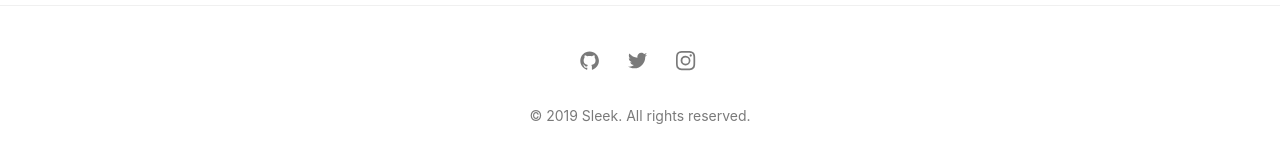
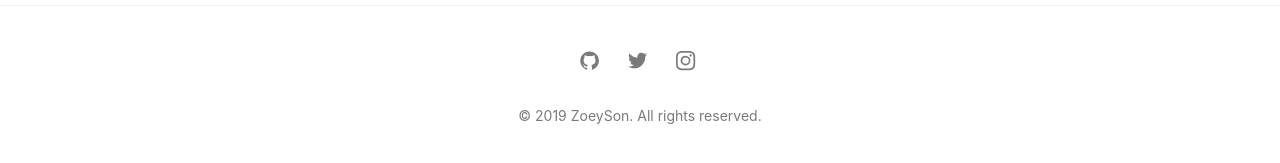
Before and after one commit to zoeyson/zoeyson.github.io, a Jekyll site: the page built from about.md, in a window 1280 px wide. Shown: the part 729-892 px from the top of the page. Built offline with Jekyll 4.4.1, drawn with Linux system fonts in a browser that asks for light colours; part of the change alters nothing that is shown.

```diff
--- a/_config.yml
+++ b/_config.yml
@@ -1,5 +1,5 @@
 # SITE CONFIGURATION
-title: Sleek # your site title
+title: ZoeySon # your site title
 author: GitHub User # You :P
 description: > # Meta description of Homepage
   Write an awesome description for your new site here. You can edit this
@@ -12,7 +12,12 @@ url: "https://zoeyson.github.io/" # the base hostname & protocol for your site,
 social:
   name: ZoeySon
   links:
-    - https://github.com/zoeyson
+    - https://twitter.com/BenBalter
+    - https://www.facebook.com/ben.balter
+    - https://www.linkedin.com/in/BenBalter
+    - https://plus.google.com/+BenBalter
+    - https://github.com/benbalter
+    - https://keybase.io/benbalter
 
 # THEME SETTINGS
 navigation: # Navigation links
@@ -41,7 +46,7 @@ service_worker: true
 # BUILD SETTINGS
 markdown: kramdown
 highlighter: rouge # or pygments or null
-theme: jekyll-sleek # Uncomment if you're using the theme as a ruby gem
+#theme: jekyll-sleek # Uncomment if you're using the theme as a ruby gem
 exclude:
   - README.md
   - node_modules
```
